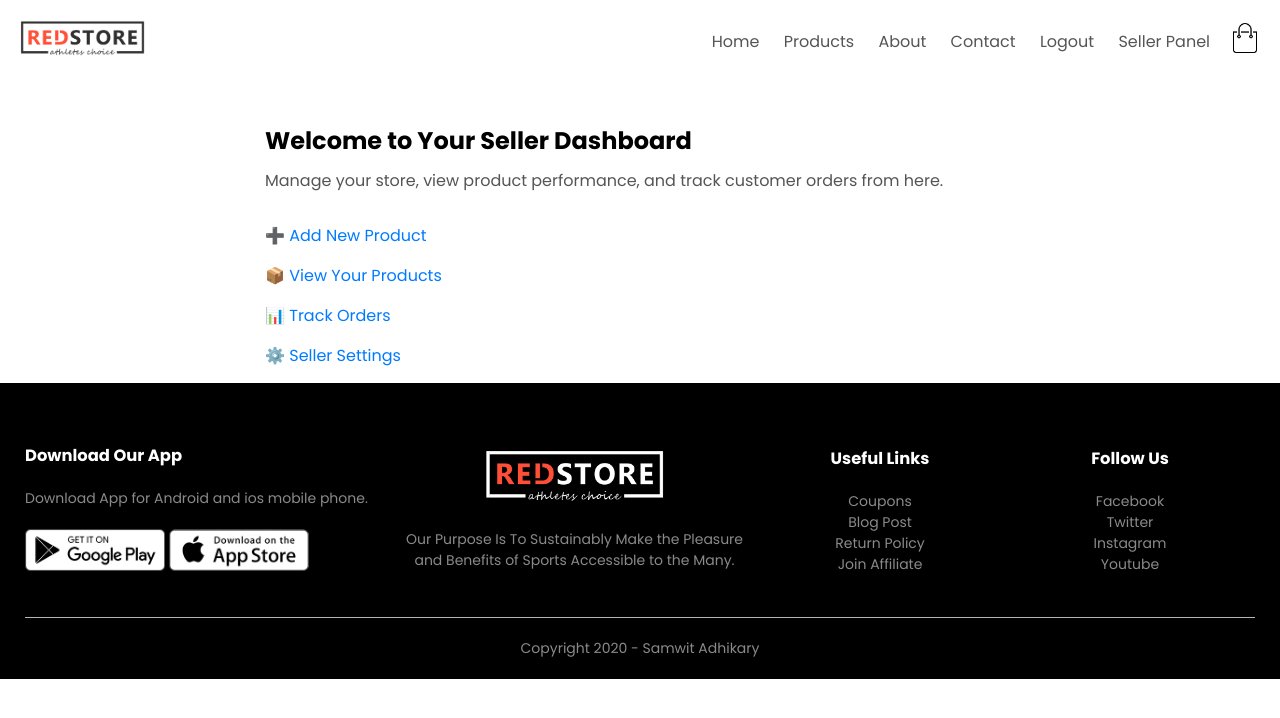
After one commit to Midhun-Nk/Digital-Product-Store, a Django app: page /Customer/seller/dashboard/ in a window 1280 px wide. The commit adds this page. Shown: the top 718 px of the page. Run offline with Django 5.2, Linux system fonts and the light colour scheme; a user stored in the database is signed in.

Commit message:
Become a Seller

```diff
--- a/DigitalProductStore/Customers/urls.py
+++ b/DigitalProductStore/Customers/urls.py
@@ -3,12 +3,15 @@ from django.contrib import admin
 from django.urls import path
 from django.conf import settings
 from django.conf.urls.static import static
+from .views import seller_panel
+
 from . import views
 urlpatterns = [
         path('account', views.show_account,name='account'),
 
     path('logout/', views.user_logout, name='logout'),  # 👈 add this
 
-
+  path('seller/', seller_panel, name='seller_panel'),
+    path('seller/dashboard/', views.seller_dashboard, name='seller_dashboard'),
 
 ]
--- a/DigitalProductStore/Customers/views.py
+++ b/DigitalProductStore/Customers/views.py
@@ -1,18 +1,25 @@
 from django.shortcuts import render, redirect
 from django.contrib.auth.models import User
 from django.db import IntegrityError
+from django.contrib.auth import authenticate, login, logout
+from django.contrib.auth.decorators import login_required
+from django.contrib import messages
+
 from .models import CustomerModels
-from django.contrib.auth import authenticate, login,logout
+from .models import SellerModels  # ✅ Import your seller model
+
+
 def user_logout(request):
     logout(request)
-    return redirect('Home')  # or any other URL name you want to redirect after logout
+    return redirect('Home')
+
 
 def show_account(request):
     error = ""
 
     if request.method == "POST":
         try:
-            # REGISTER logic
+            # ✅ Registration Logic
             if 'register' in request.POST:
                 username = request.POST.get('username')
                 password = request.POST.get('password')
@@ -20,14 +27,12 @@ def show_account(request):
                 phone = request.POST.get('phone')
                 address = request.POST.get('address')
 
-                # Create user account
                 user = User.objects.create_user(
                     username=username,
                     password=password,
                     email=email
                 )
 
-                # Create customer profile (NO password here)
                 CustomerModels.objects.create(
                     user=user,
                     name=username,
@@ -36,7 +41,7 @@ def show_account(request):
                 )
                 return redirect('Home')
 
-            # LOGIN logic
+            # ✅ Login Logic
             elif 'login' in request.POST:
                 username = request.POST.get('username')
                 password = request.POST.get('password')
@@ -53,3 +58,32 @@ def show_account(request):
             error = str(e)
 
     return render(request, 'acount.html', {"error": error})
+
+
+@login_required
+def seller_panel(request):
+    user = request.user
+
+    if hasattr(user, 'seller_profile'):
+        return redirect('seller_dashboard')
+
+    if request.method == 'POST':
+        # Optional: Add shop name / address here
+        shop_name = request.POST.get('shop_name', f"{user.username}'s Shop")
+        shop_address = request.POST.get('shop_address', 'Not provided')
+
+        SellerModels.objects.create(
+            user=user,
+            shop_name=shop_name,
+            shop_address=shop_address
+        )
+
+        messages.success(request, "You are now a seller!")
+        return redirect('seller_dashboard')
+
+    return render(request, 'become_seller.html')
+
+
+@login_required
+def seller_dashboard(request):
+    return render(request, 'seller_dashboard.html')
--- a/DigitalProductStore/Products/models.py
+++ b/DigitalProductStore/Products/models.py
@@ -1,4 +1,6 @@
 from django.db import models
+
+from Customers.models import SellerModels
 
 class ProductModels(models.Model):
      LIVE=1
@@ -13,6 +15,7 @@ class ProductModels(models.Model):
      delete_status=models.IntegerField(choices=DELETE_CHOICE,default=LIVE)
      created_at=models.DateTimeField(auto_created=True)
      updated_at=models.DateTimeField(auto_now=True)
+     seller = models.ForeignKey(SellerModels, on_delete=models.CASCADE, related_name='products', null=True, blank=True)
 
      def __str__(self)->str:
           return self.title
--- a/DigitalProductStore/templates/navbar.html
+++ b/DigitalProductStore/templates/navbar.html
@@ -2,7 +2,12 @@
 
 <div class="navbar">
   <div class="logo">
-        <a href="{% url 'home' %}"><img src="{% static 'images/logo.png' %}" alt="RedStore Logo" width="125px"></a>
+    <a href="{% url 'home' %}"
+      ><img
+        src="{% static 'images/logo.png' %}"
+        alt="RedStore Logo"
+        width="125px"
+    /></a>
   </div>
 
   <nav>
@@ -14,6 +19,8 @@
 
       {% if user.is_authenticated %}
       <li><a href="{% url 'logout' %}">Logout</a></li>
+      <li><a href="{% url 'seller_panel' %}">Seller Panel</a></li>
+
       {% else %}
       <li><a href="{% url 'account' %}">Login</a></li>
       {% endif %}
@@ -21,8 +28,18 @@
   </nav>
 
   <a href="{% url 'view_cart' %}">
-        <img src="{% static 'images/cart.png' %}" alt="Cart" width="30px" height="30px">
+    <img
+      src="{% static 'images/cart.png' %}"
+      alt="Cart"
+      width="30px"
+      height="30px"
+    />
   </a>
 
-    <img src="{% static 'images/menu.png' %}" class="menu-icon" alt="Menu" onclick="menutoggle()">
+  <img
+    src="{% static 'images/menu.png' %}"
+    class="menu-icon"
+    alt="Menu"
+    onclick="menutoggle()"
+  />
 </div>
--- /dev/null
+++ b/DigitalProductStore/templates/seller_dashboard.html
@@ -0,0 +1,37 @@
+{% extends "base.html" %} {% load static %} {% block content %}
+<div
+  class="small-container"
+  style="margin-top: 40px; max-width: 800px; margin-inline: auto"
+>
+  <h2 style="margin-bottom: 10px">Welcome to Your Seller Dashboard</h2>
+  <p style="color: #555">
+    Manage your store, view product performance, and track customer orders from
+    here.
+  </p>
+
+  <div style="margin-top: 30px">
+    <ul style="list-style: none; padding: 0; font-size: 16px">
+      <li style="margin-bottom: 15px">
+        <a href="#" style="text-decoration: none; color: #007bff"
+          >➕ Add New Product</a
+        >
+      </li>
+      <li style="margin-bottom: 15px">
+        <a href="#" style="text-decoration: none; color: #007bff"
+          >📦 View Your Products</a
+        >
+      </li>
+      <li style="margin-bottom: 15px">
+        <a href="#" style="text-decoration: none; color: #007bff"
+          >📊 Track Orders</a
+        >
+      </li>
+      <li style="margin-bottom: 15px">
+        <a href="#" style="text-decoration: none; color: #007bff"
+          >⚙️ Seller Settings</a
+        >
+      </li>
+    </ul>
+  </div>
+</div>
+{% endblock %}
```
Also changed, not shown: DigitalProductStore/Customers/models.py (+19 -0 lines), DigitalProductStore/templates/become_seller.html (added, +37 -0 lines), DigitalProductStore/Customers/migrations/0004_sellermodels.py (added), DigitalProductStore/Products/migrations/0002_productmodels_seller.py (added), DigitalProductStore/db.sqlite3. Lines whose indentation alone changed are shown as unchanged.
